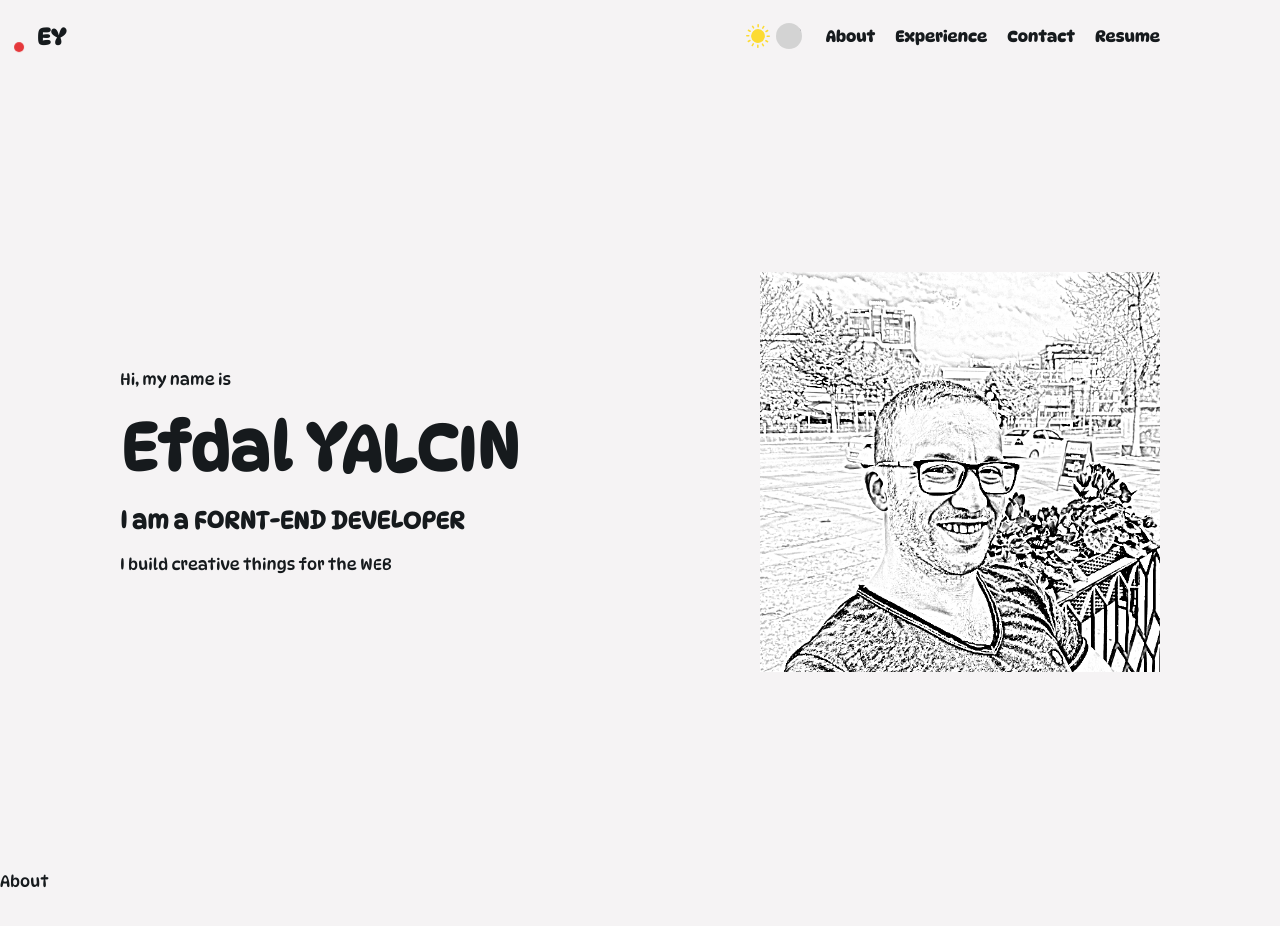
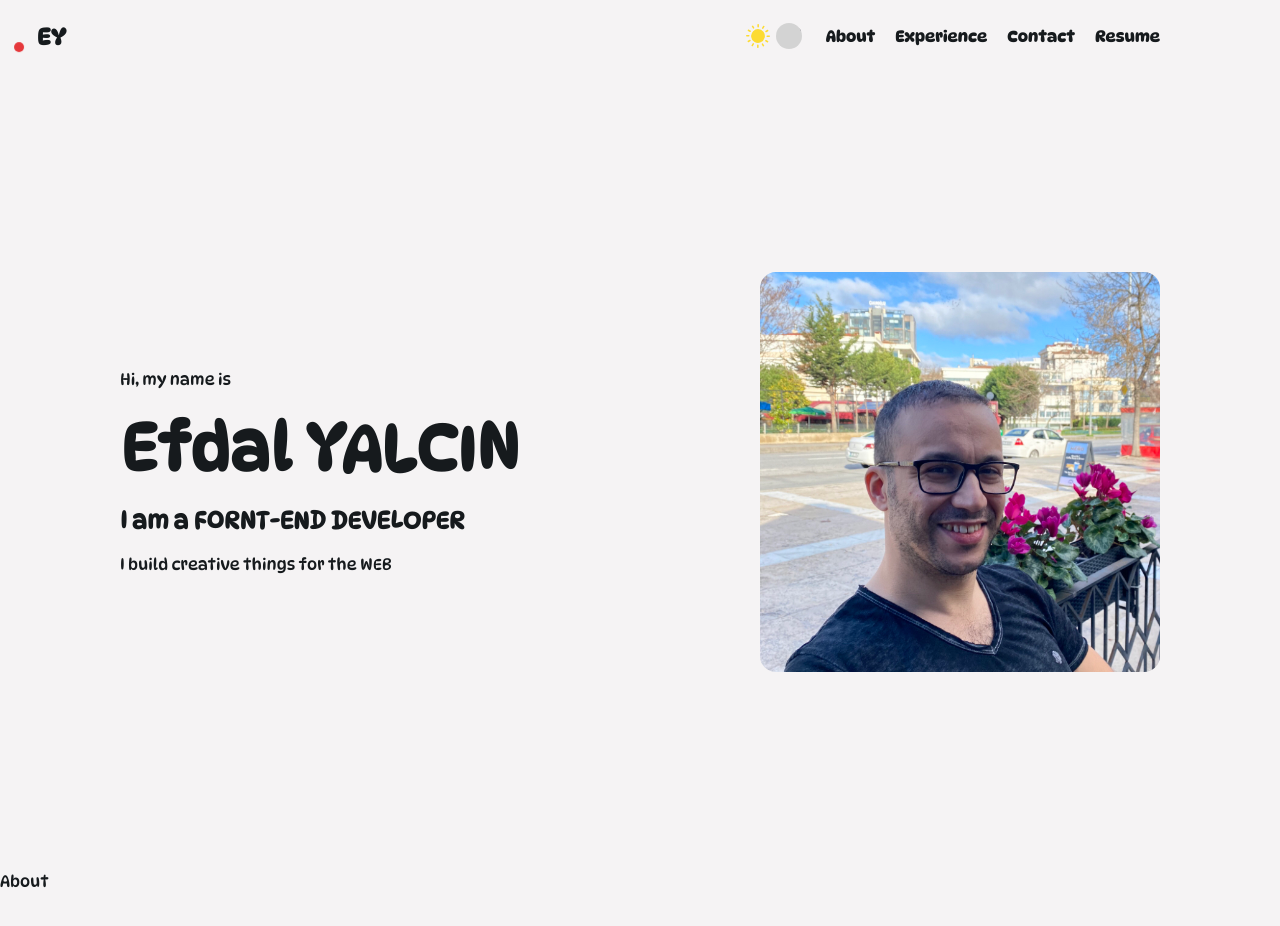
Before and after one commit to efdalyalcin/portfolio, a React (Create React App) app: page / in a window 1280 px wide. In both pictures the pointer is over the element 960 px from the left and 472 px from the top of the page. Shown: the top 926 px of the page. Built offline with nearby package versions, Linux system fonts and the light colour scheme.

Commit message:
image hover effect is added

```diff
--- a/src/components/Home/Home.scss
+++ b/src/components/Home/Home.scss
@@ -24,9 +24,16 @@
   &__image {
     height: 400px;
     width: 400px;
+
+    border-radius: 16px;
+
     background-image: url('../../images/efdalSketch.jpg');
     background-repeat: no-repeat;
     background-position: center;
     background-size: cover;
+
+    &:hover {
+      background-image: url('../../images/efdalImg.jpg');
+    }
   }
 }
```
Also changed, not shown: src/images/efdalImg.jpg (added).
